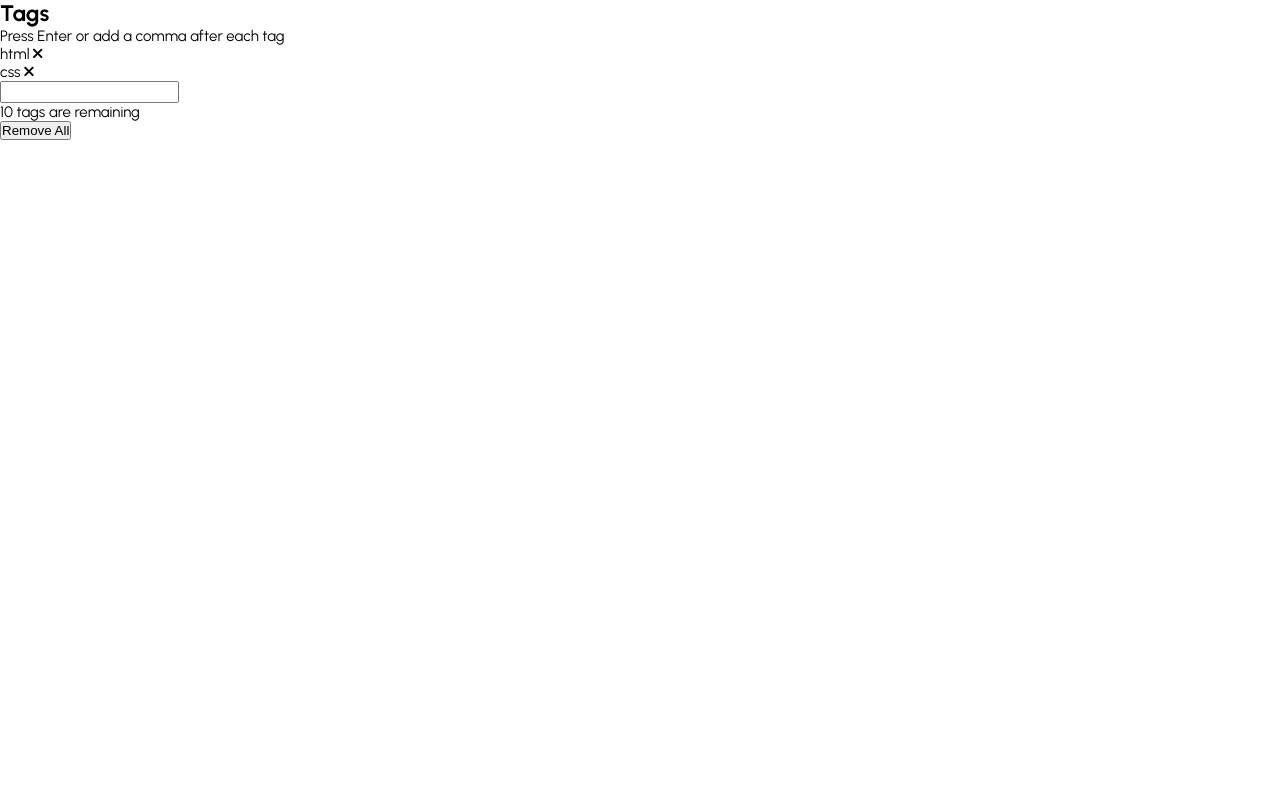
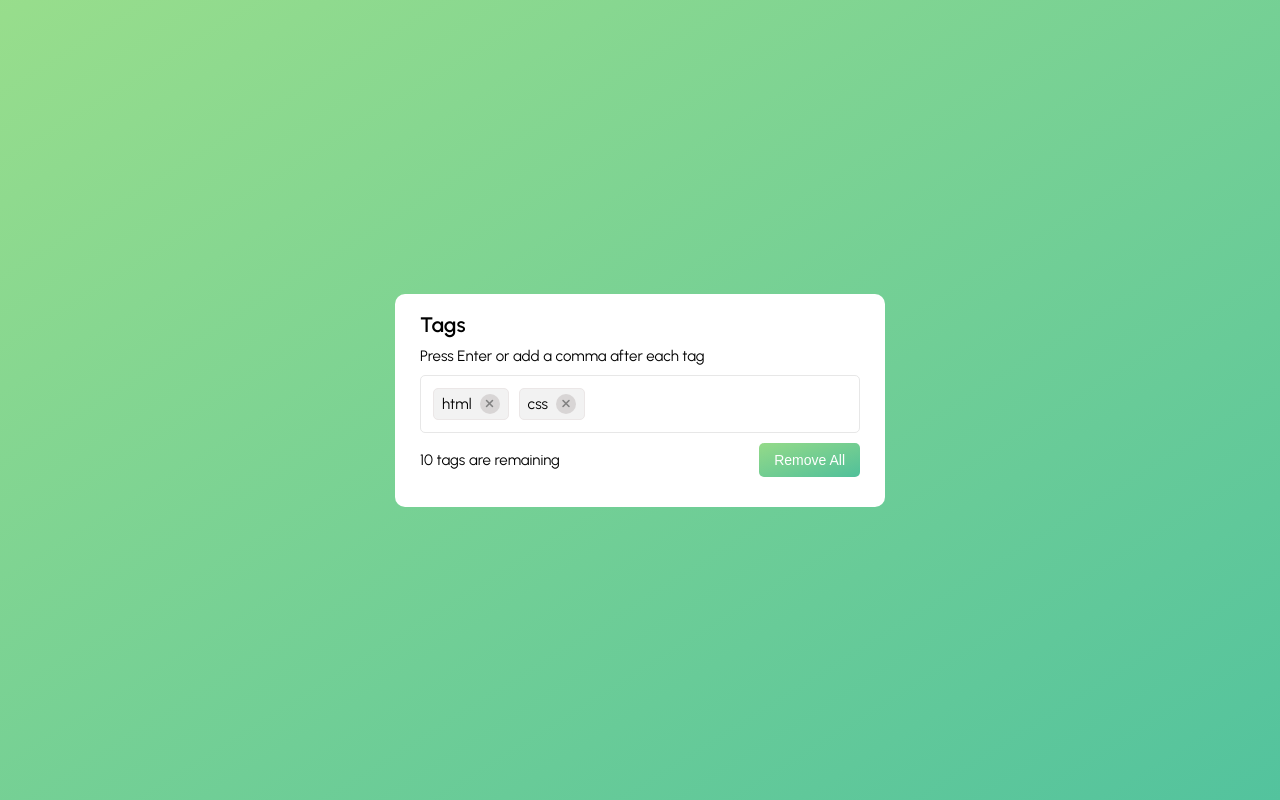
Before and after one commit to Vida-Heidari/Add-Remove-tag, a plain HTML site: page index.html in a window 1280 px wide. Drawn offline with Linux system fonts and the light colour scheme.

Commit message:
Styles: styles added

```diff
--- a/style.css
+++ b/style.css
@@ -19,6 +19,15 @@ html {
 
 body {
   font-size: clamp(0.8rem, 5vw, 1.5rem);
+  display: flex;
+  align-items: center;
+  justify-content: center;
+  min-height: 100vh;
+  background-image: linear-gradient(
+    to right bottom,
+    rgba(126, 213, 111, 0.8),
+    rgba(40, 180, 133, 0.8)
+  );
 }
 
 input,
@@ -29,11 +38,96 @@ input [type="text"]::placeholder {
   font-size: inherit;
 }
 
-ul {
-  list-style: none;
+.wrapper {
+  width: 49rem;
+  background: #fff;
+  border-radius: 1rem;
+  padding: 1.8rem 2.5rem 2rem;
 }
 
-a {
-  text-decoration: none;
-  color: var(--white-color);
+.wrapper :where(.heading, li, li i, .detailes) {
+  display: flex;
+  align-items: center;
 }
+
+.wrapper .heading h2 {
+  font-size: 2.1rem;
+  font-weight: 600;
+  /* margin-bottom: 1rem; */
+}
+
+.wrapper .content {
+  margin: 1rem 0;
+}
+
+.wrapper .content p {
+  font-size: 1.5rem;
+}
+
+.wrapper .content ul {
+  list-style: none;
+  display: flex;
+  border: 1px solid #e7e7e7;
+  border-radius: 5px;
+  padding: 7px;
+  margin: 1rem 0;
+}
+
+.wrapper .content ul li {
+  border: 1px solid #ebe7e7;
+  background: #f2f2f2;
+  display: flex;
+  align-items: center;
+  border-radius: 5px;
+  padding: 0.5rem 0.8rem;
+  margin: 0.5rem;
+}
+
+.wrapper .content ul li i {
+  color: #808080;
+  background: #d8d5d5;
+  width: 2rem;
+  height: 2rem;
+  font-size: 1.2rem;
+  border-radius: 50%;
+  justify-content: center;
+  margin-left: 0.8rem;
+  cursor: pointer;
+}
+
+.wrapper .content ul input {
+  flex: 1;
+  outline: none;
+  border: none;
+  padding: 0.5rem;
+  font-size: 1.6rem;
+}
+
+.detailes {
+  justify-content: space-between;
+}
+
+.detailes button {
+  border: none;
+  outline: none;
+  color: #fff;
+  padding: 0.9rem 1.5rem;
+  background-image: linear-gradient(
+    to right bottom,
+    rgba(126, 213, 111, 0.8),
+    rgba(40, 180, 133, 0.8)
+  );
+  cursor: pointer;
+  border-radius: 5px;
+  font-size: 1.4rem;
+  transition: 200ms;
+}
+
+.detailes button:hover {
+  background-image: linear-gradient(
+    to right bottom,
+
+    rgba(40, 180, 133, 0.8),
+    rgba(126, 213, 111, 0.8)
+  );
+}
```
